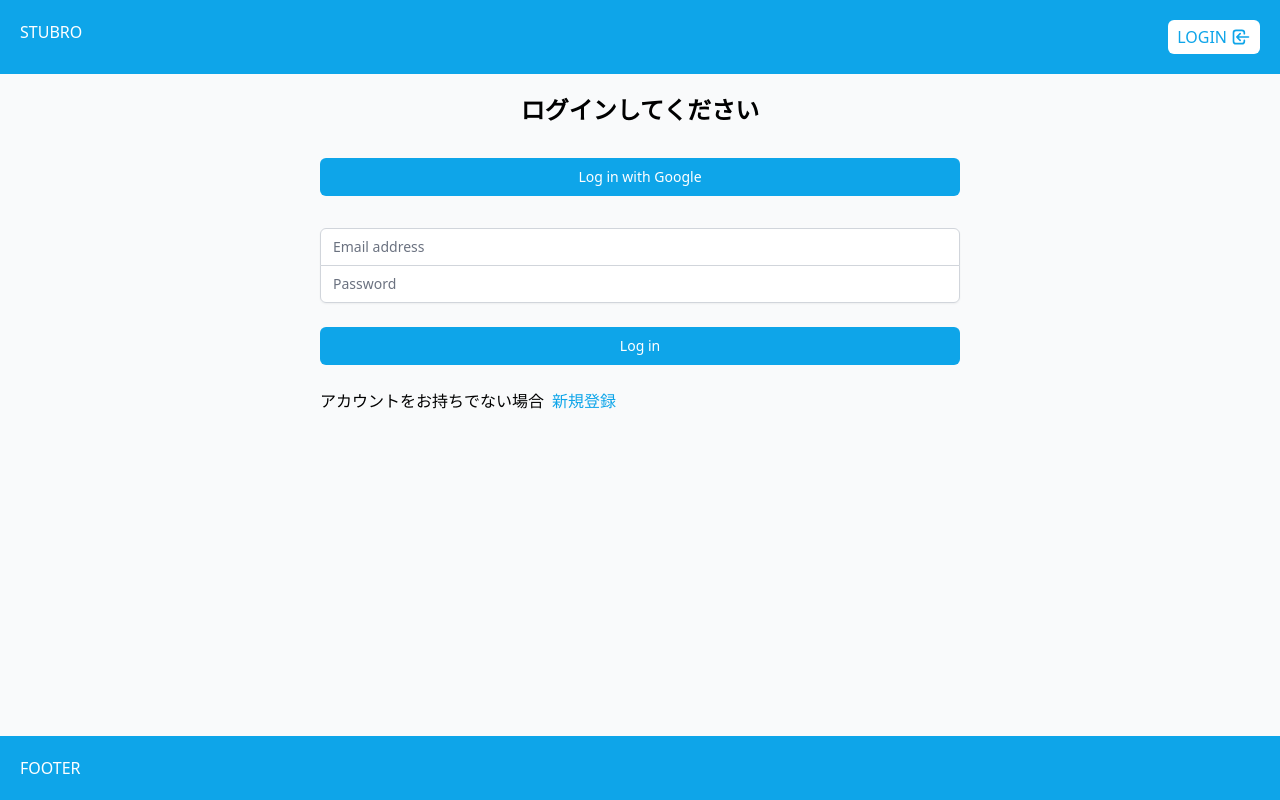
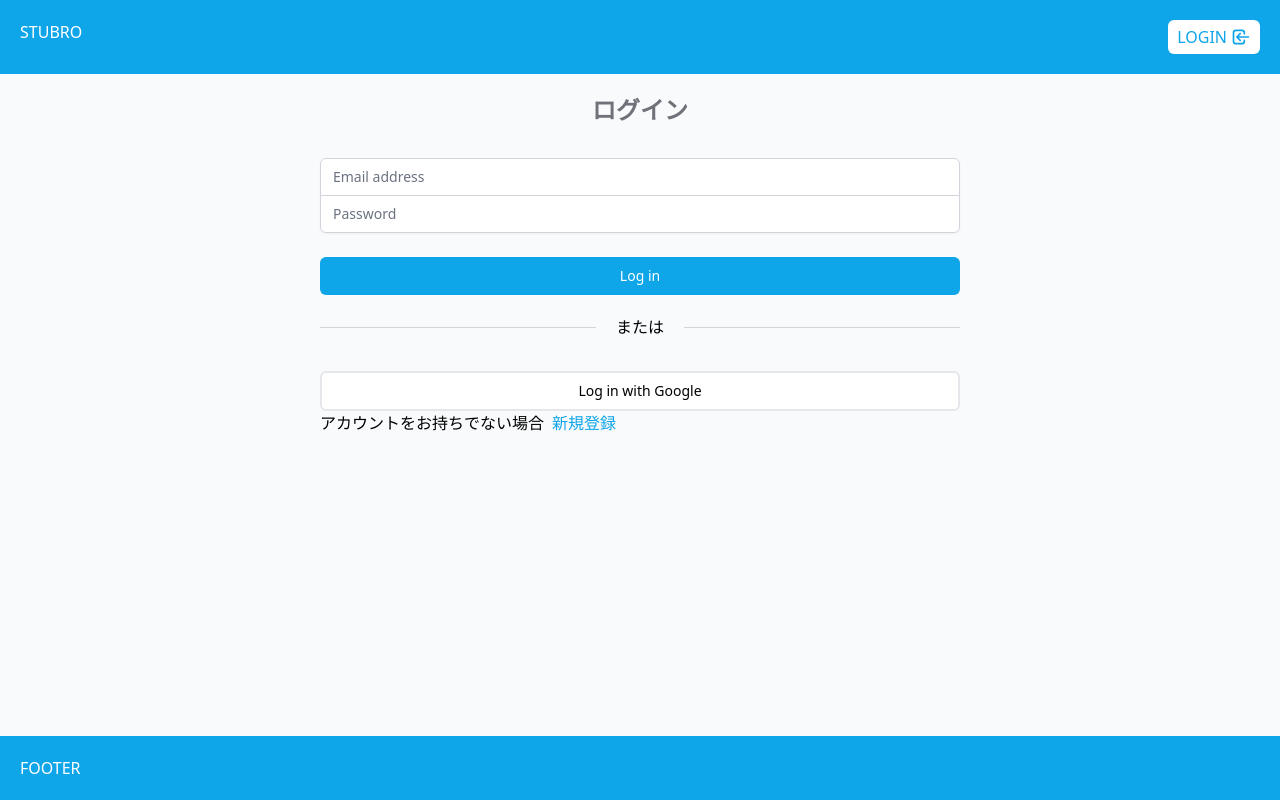
Before and after one commit to kazukitaninaka/stubro, a Next.js app in the folder app/: page /login in a window 1280 px wide. Built offline with nearby package versions, Linux system fonts and the light colour scheme; no server answers.

Commit message:
create 'or-border'

```diff
--- a/app/components/ConfirmModal.tsx
+++ b/app/components/ConfirmModal.tsx
@@ -51,8 +51,12 @@ export default function ConfirmModal({
                 <Dialog.Title as='h3' className='text-lg text-center font-medium'>
                   詳細
                 </Dialog.Title>
-                <p>相談希望日時を複数入力してください</p>
-                <textarea className='w-full mt-2 py-2 px-3 border h-[150px] rounded-sm'></textarea>
+                <p>直近2週間の中で相談希望日時を複数入力してください</p>
+                <small>なるべく多くの日程をご提示下さい</small>
+                <textarea
+                  className='w-full mt-2 py-2 px-3 border h-[150px] rounded-sm'
+                  required
+                ></textarea>
                 <p className='pt-2'>その他メッセージがございましたら入力してください</p>
                 <small>（特に聞いてみたいことなど）</small>
                 <textarea className='w-full mt-2 py-2 px-3 border h-[100px] rounded-sm'></textarea>
--- a/app/pages/login/index.tsx
+++ b/app/pages/login/index.tsx
@@ -52,17 +52,7 @@ export default function SingIn() {
 
   return (
     <div className='max-w-screen-sm mx-auto'>
-      <h2 className='text-center text-2xl font-bold'>ログインしてください</h2>
-      <div>
-        <form className='mt-8 space-y-6' action='#' method='POST' onSubmit={loginViaGoogle}>
-          <button
-            type='submit'
-            className='group relative w-full flex justify-center py-2 px-4 border border-transparent text-sm font-medium rounded-md text-white bg-sky-500 hover:bg-sky-600 focus:outline-none focus:ring-2 focus:ring-offset-2 focus:ring-sky-500'
-          >
-            Log in with Google
-          </button>
-        </form>
-      </div>
+      <h2 className='text-center text-2xl text-zinc-500 font-bold'>ログイン</h2>
 
       <form className='mt-8 space-y-6' action='#' method='POST' onSubmit={login}>
         <input type='hidden' name='remember' defaultValue='true' />
@@ -99,13 +89,25 @@ export default function SingIn() {
             Log in
           </button>
         </div>
-        <div>
-          アカウントをお持ちでない場合
-          <span className='text-sky-500 ml-2'>
-            <Link href='/signup'>新規登録</Link>
-          </span>
-        </div>
       </form>
+      <div className='flex items-center my-5 before:content-[""] before:h-[1px] before:grow before:bg-gray-300 before:mr-5 after:content-[""] after:h-[1px] after:grow after:bg-gray-300 after:ml-5'>
+        または
+      </div>
+      <form className='mt-8 space-y-6' action='#' method='POST' onSubmit={loginViaGoogle}>
+        <button
+          type='submit'
+          className='group relative w-full flex justify-center py-2 px-4 border-2 text-sm font-medium rounded-md bg-white'
+        >
+          Log in with Google
+        </button>
+      </form>
+
+      <div>
+        アカウントをお持ちでない場合
+        <span className='text-sky-500 ml-2'>
+          <Link href='/signup'>新規登録</Link>
+        </span>
+      </div>
     </div>
   );
 }
```
